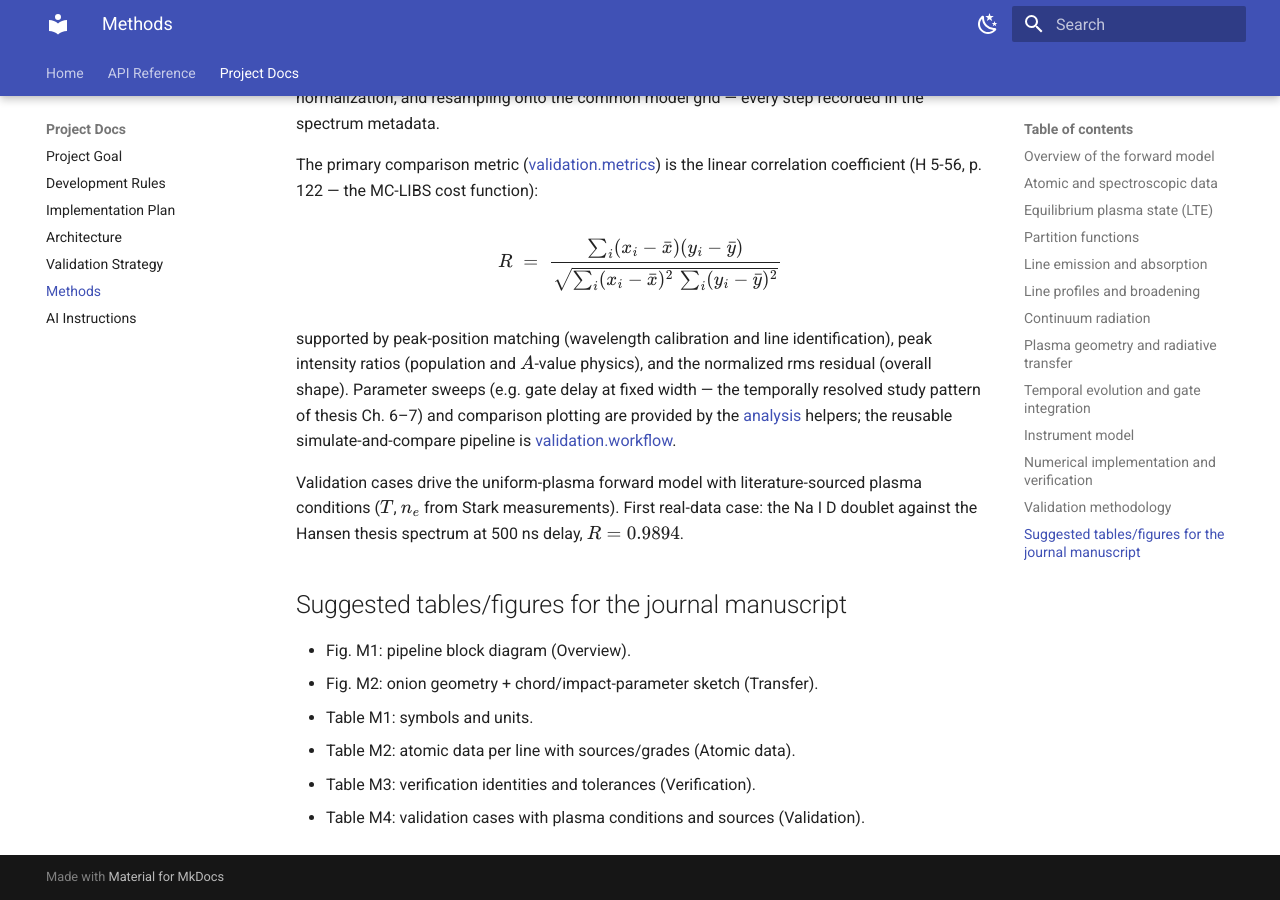
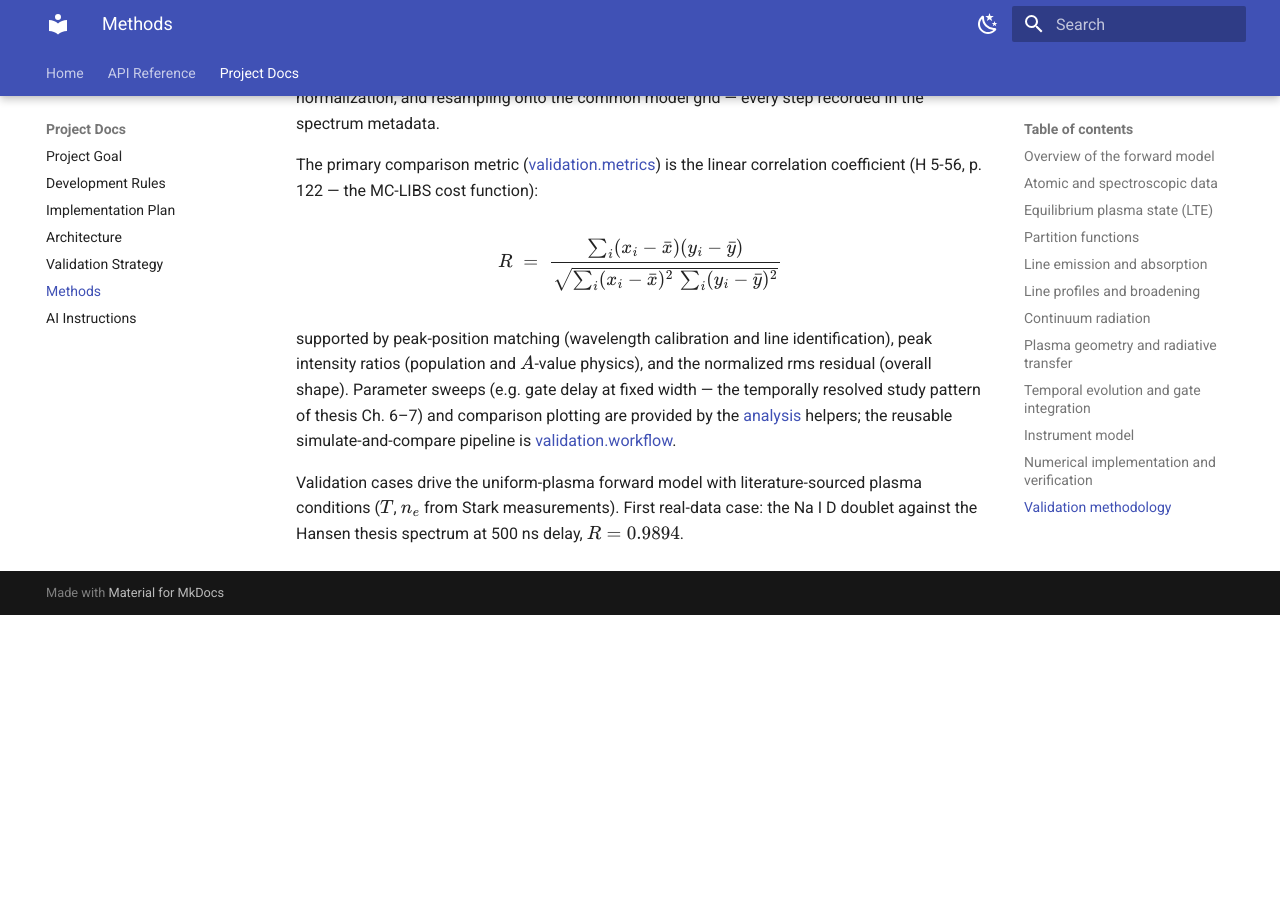
Before and after one commit to paigeandersonn/LIBS_Simulation, an MkDocs documentation site: the page built from docs/methods_outline.md, in a window 1280 px wide and 900 px high, scrolled down 8996 px. Built offline with MkDocs 1.6.1 and Material for MkDocs 9.7.7, drawn with Linux system fonts in a browser that asks for light colours; after the commit the page ends 9611 px from its top, so only the background shows below that.

Commit message:
remove extra diagram info form methods outline

```diff
--- a/docs/methods_outline.md
+++ b/docs/methods_outline.md
@@ -506,13 +506,3 @@ Validation cases drive the uniform-plasma forward model with
 literature-sourced plasma conditions ($T$, $n_e$ from Stark
 measurements). First real-data case: the Na I D doublet against the
 Hansen thesis spectrum at 500 ns delay, $R = 0.9894$.
-
-## Suggested tables/figures for the journal manuscript
-
-- Fig. M1: pipeline block diagram (Overview).
-- Fig. M2: onion geometry + chord/impact-parameter sketch (Transfer).
-- Table M1: symbols and units.
-- Table M2: atomic data per line with sources/grades (Atomic data).
-- Table M3: verification identities and tolerances (Verification).
-- Table M4: validation cases with plasma conditions and sources
-  (Validation).
```
